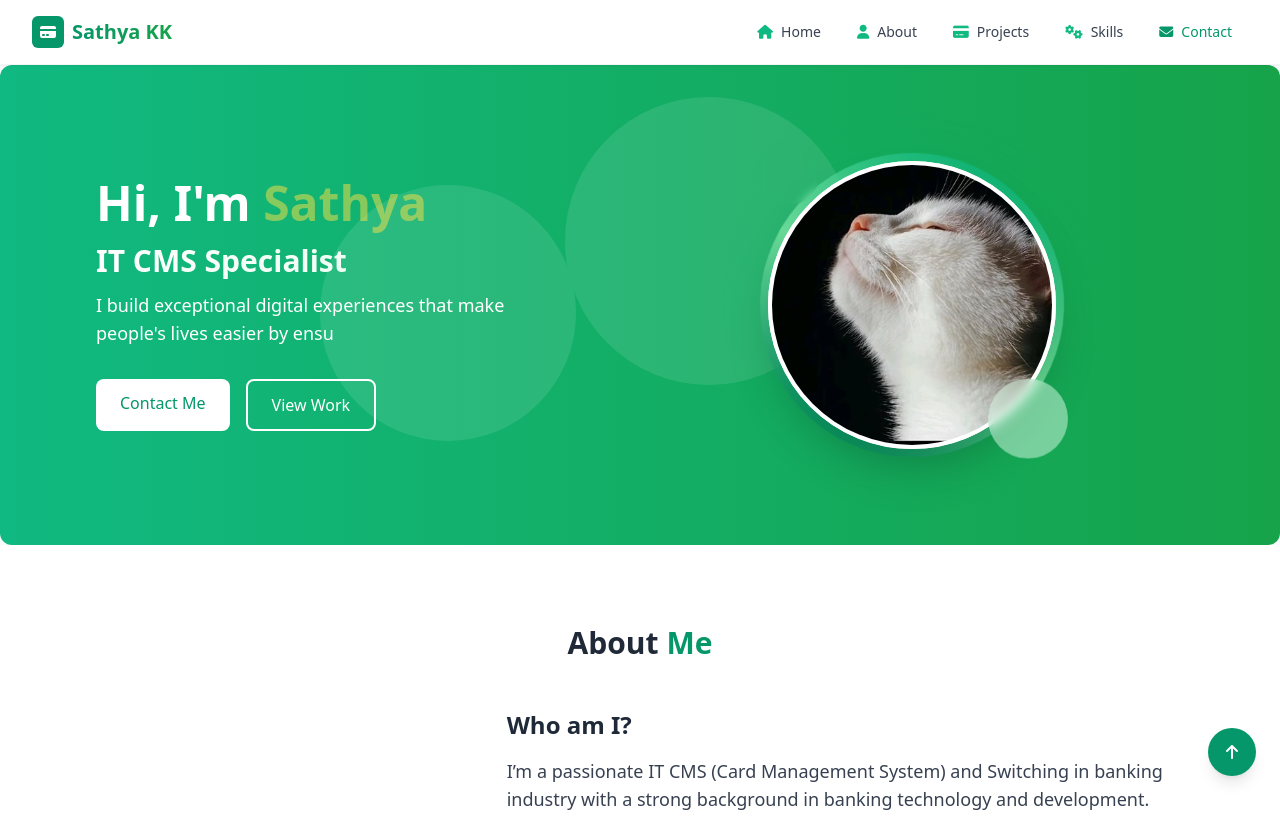
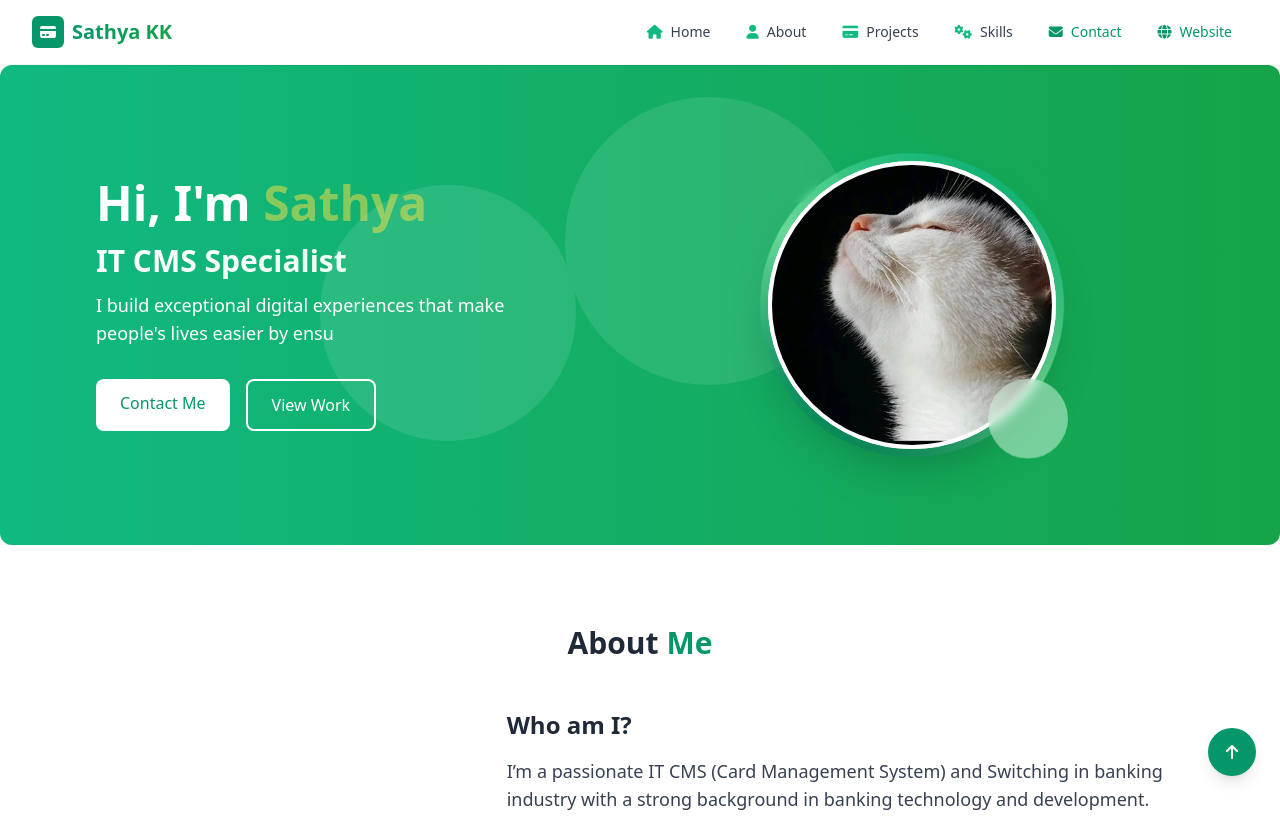
Before and after one commit to konpozzhr/sathya, a plain HTML site: page index.html in a window 1280 px wide. Shown: the top 816 px of the page. Drawn offline with nearby package versions, Linux system fonts and the light colour scheme.

Commit message:
add menu1

```diff
--- a/index.html
+++ b/index.html
@@ -56,6 +56,9 @@
                     </a>
                     <a href="#contact" class="px-4 py-2 text-sm font-medium rounded-lg bg-primary-50 text-primary-600 hover:bg-primary-100 transition-all duration-200 flex items-center ml-2">
                         <i class="fas fa-envelope mr-2"></i> Contact
+                    </a>
+                    <a href="#contact" class="px-4 py-2 text-sm font-medium rounded-lg bg-primary-50 text-primary-600 hover:bg-primary-100 transition-all duration-200 flex items-center ml-2">
+                        <i class="fas fa-globe mr-2"></i> Website
                     </a>
                 </div>
 
```
